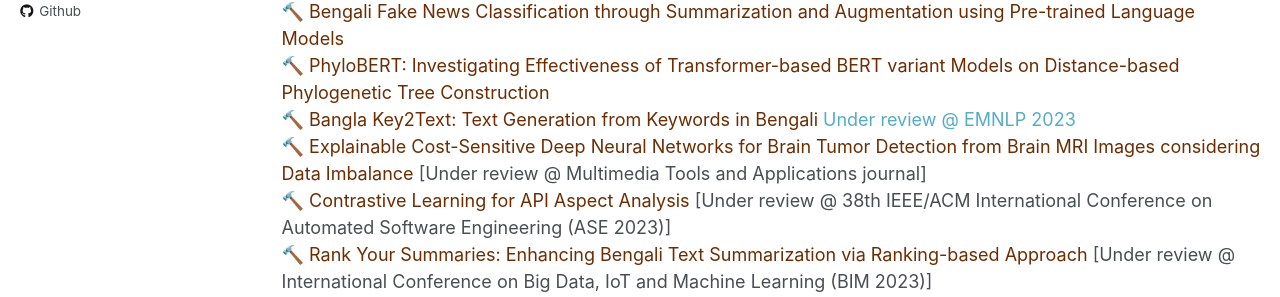
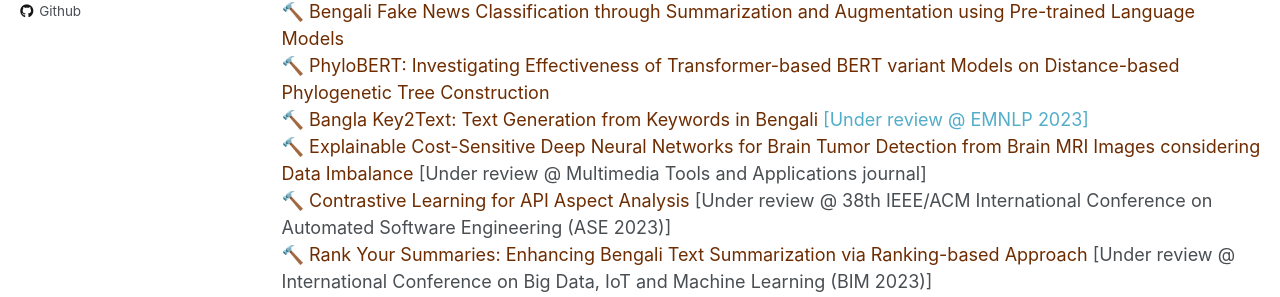
Before and after one commit to shahariar-shibli/shahariar-shibli.github.io, a Jekyll site: the page built from _pages/research.md, in a window 1280 px wide and 1367 px high. Shown: the part 715-1012 px from the top of the window. Built offline with Jekyll 4.4.1, drawn with Linux system fonts in a browser that asks for light colours; some web fonts are replaced.

Commit message:
Update research.md

```diff
--- a/_pages/research.md
+++ b/_pages/research.md
@@ -26,7 +26,7 @@ I am passionate about exploring the applications of machine and deep learning in
 🔨 <span style="color:#6E2C00">Bengali Fake Reviews: A Benchmark Dataset and Detection System</span><br>
 🔨 <span style="color:#6E2C00">Bengali Fake News Classification through Summarization and Augmentation using Pre-trained Language Models</span><br>
 🔨 <span style="color:#6E2C00">PhyloBERT: Investigating Effectiveness of Transformer-based BERT variant Models on Distance-based Phylogenetic Tree Construction</span><br>
-🔨 <span style="color:#6E2C00">Bangla Key2Text: Text Generation from Keywords in Bengali</span> [Under review @ EMNLP 2023](https://2023.emnlp.org/)<br>
+🔨 <span style="color:#6E2C00">Bangla Key2Text: Text Generation from Keywords in Bengali</span> [[Under review @ EMNLP 2023]](https://2023.emnlp.org/)<br>
 🔨 <span style="color:#6E2C00">Explainable Cost-Sensitive Deep Neural Networks for Brain Tumor Detection from Brain MRI Images considering Data Imbalance</span> [Under review @ Multimedia Tools and Applications journal]<br>
 🔨 <span style="color:#6E2C00">Contrastive Learning for API Aspect Analysis</span> [Under review @ 38th IEEE/ACM International Conference on Automated Software Engineering (ASE 2023)]<br>
 🔨 <span style="color:#6E2C00">Rank Your Summaries: Enhancing Bengali Text Summarization via Ranking-based Approach</span> [Under review @ International Conference on Big Data, IoT and Machine Learning (BIM 2023)]<br>
```
